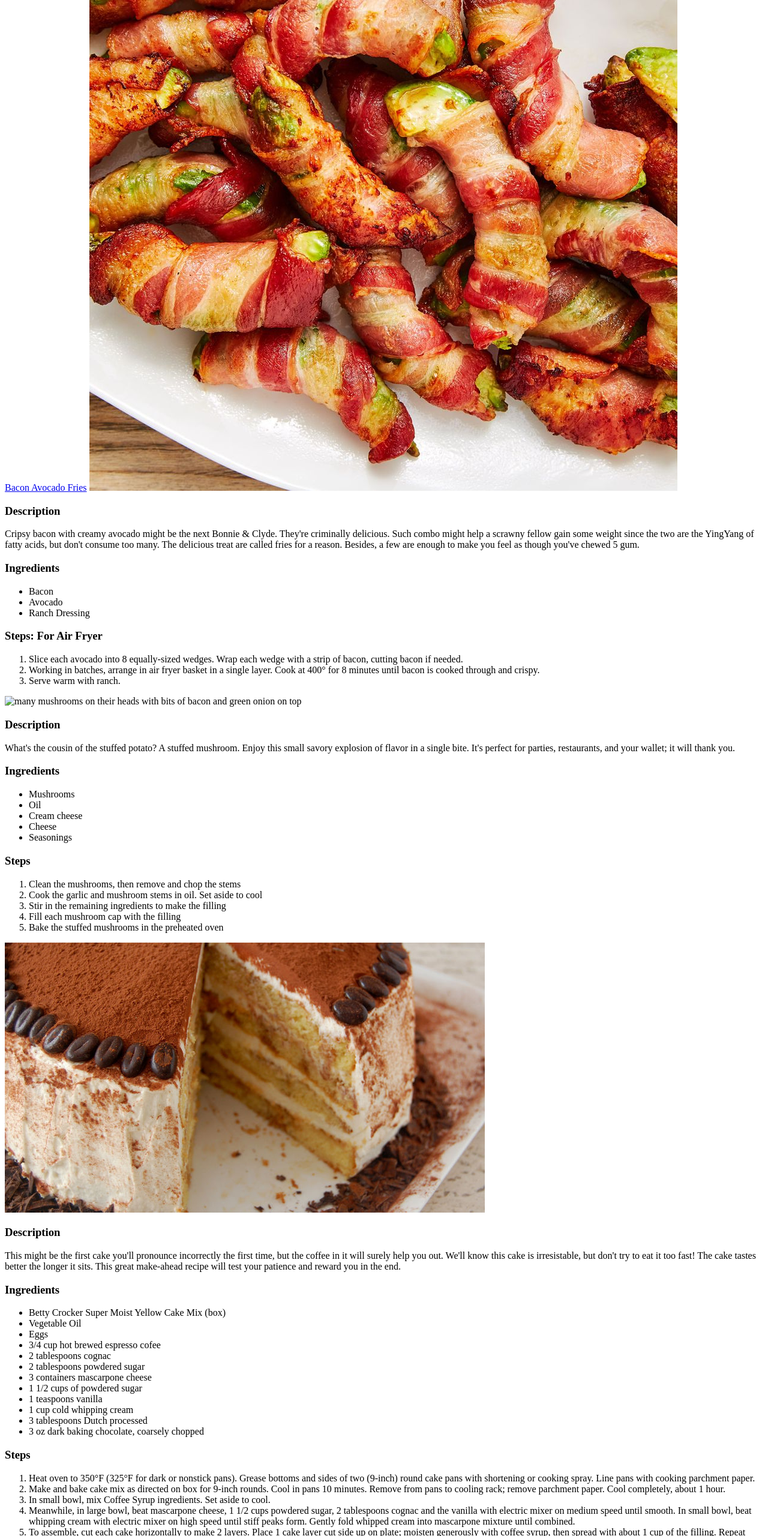
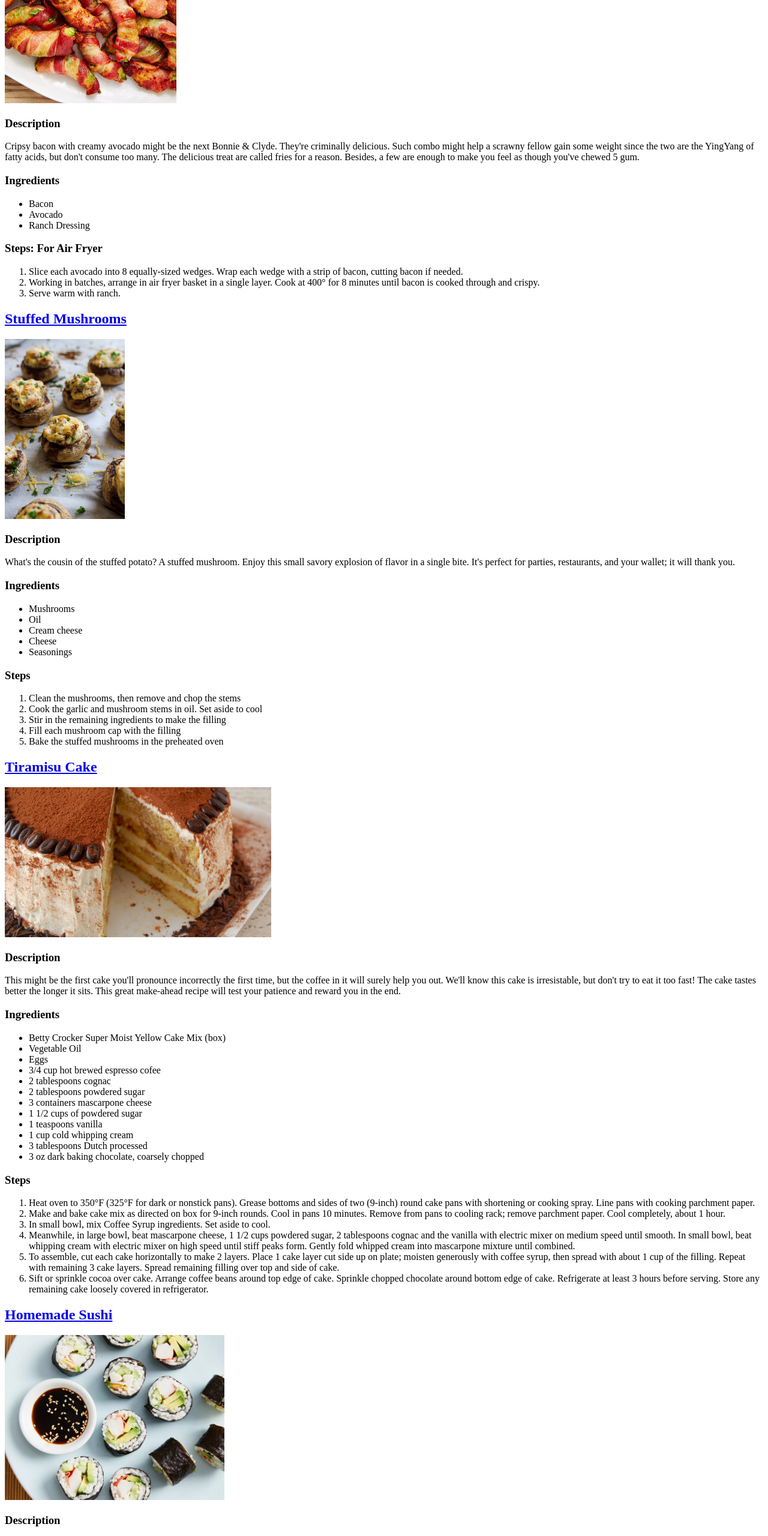
Before and after one commit to OmegicZero/odin-recipes, a plain HTML site: page index.html in a window 1280 px wide. Shown: the part 240-2800 px from the top of the page at 60% size. Drawn offline with Linux system fonts and the light colour scheme.

Commit message:
Resize images and change linked pages to titles

```diff
--- a/index.html
+++ b/index.html
@@ -10,8 +10,8 @@
 
 
         <section>
-            <a href="recipes/bacon.html">Bacon Avocado Fries</a>
-            <img src="images/bacon.jpg" alt="a bowl of bacon wrapped with bacon">
+            <a href="recipes/bacon.html"><h2>Bacon Avocado Fries</h2></a>
+            <img src="images/bacon.jpg" alt="a bowl of bacon wrapped with bacon" height="285" weight="285">
             <h3>Description</h3>
                 <p>Cripsy bacon with creamy avocado might be the next Bonnie & Clyde. They're criminally delicious. Such combo might help a scrawny fellow gain some weight since the two are the YingYang of fatty acids, but don't consume too many. The delicious treat are called fries for a reason. Besides, a few are enough to make you feel as though you've chewed 5 gum.</p>
             <h3>Ingredients</h3>
@@ -30,8 +30,8 @@
 
 
         <section>
-            <a href="recipes/stuff.html"></a>
-            <img src="image/stuff.png" alt="many mushrooms on their heads with bits of bacon and green onion on top">
+            <a href="recipes/stuff.html"><h2>Stuffed Mushrooms</h2></a>
+            <img src="images/stuff.png" alt="many mushrooms with bits of bacon and green onion on mushrooms" height="300" weight="300">
             <h3>Description</h3>
                 <p>What's the cousin of the stuffed potato? A stuffed mushroom. Enjoy this small savory explosion of flavor in a single bite. It's perfect for parties, restaurants, and your wallet; it will thank you.</p>
             <h3>Ingredients</h3>
@@ -54,8 +54,8 @@
 
 
         <section>
-            <a href="recipes/tiramisu.html"></a>
-            <img src="images/tiramisu.png" alt="a cake with a slice taken out">
+            <a href="recipes/tiramisu.html"><h2>Tiramisu Cake</h2></a>
+            <img src="images/tiramisu.png" alt="a cake with a slice taken out" height="250" weight="250">
             <h3>Description</h3>
                 <p>This might be the first cake you'll pronounce incorrectly the first time, but the coffee in it will surely help you out.  We'll know this cake is irresistable, but don't try to eat it too fast! The cake tastes better the longer it sits. This great make-ahead recipe will test your patience and reward you in the end.</p>
             <h3>Ingredients</h3>
@@ -86,8 +86,8 @@
 
 
         <section>
-            <a href="recipes/sushi.html">Homemade Sushi</a>
-            <img src="images/sushi.jpg" alt="a plate of sushi beside soy sauce">
+            <a href="recipes/sushi.html"><h2>Homemade Sushi</h2></a>
+            <img src="images/sushi.jpg" alt="a plate of sushi beside soy sauce" height="275" weight="275">
             <h3>Description</h3>
                 <p>Some people might shrink at the thought of eating raw sushi, but sushi lovers out would salivate. Imagine a samurai without a sword. Now imagine a sushi lover without the ability to make homemade sushi. You've imagined the same thing twice. The enjoyment of sushi at home equates to grandma doing 60mph on a 30mph speed limit.</p>
             <h3>Ingredients</h3>
@@ -117,8 +117,8 @@
 
 
         <section>
-            <a href="recipes/chicken.html">Ranch Chicken Prep Meal</a>
-            <img src="images/chicken.jpg" alt="chicken and broccoli served with drizzled ranch">
+            <a href="recipes/chicken.html"><h2>Ranch Chicken Prep Meal</h2></a>
+            <img src="images/chicken.jpg" alt="chicken and broccoli served with drizzled ranch" height="300" weight="300">
             <h3>Description</h3>
                 <p>Winners have chicken dinners, so why not prep a chicken meal for lunch? It's affordable, delicious, and nutritious. If you're in need of creating a prep meal for 3-5 days, look no further and wring that chicken's neck.</p>
             <h3>Ingredients</h3>
```
Also changed, not shown: recipes/bacon.html (+11 -0 lines), recipes/chicken.html (+12 -0 lines), recipes/stuff.html (+12 -0 lines), recipes/sushi.html (+12 -0 lines), recipes/tiramisu.html (+12 -0 lines), 1 other file.
